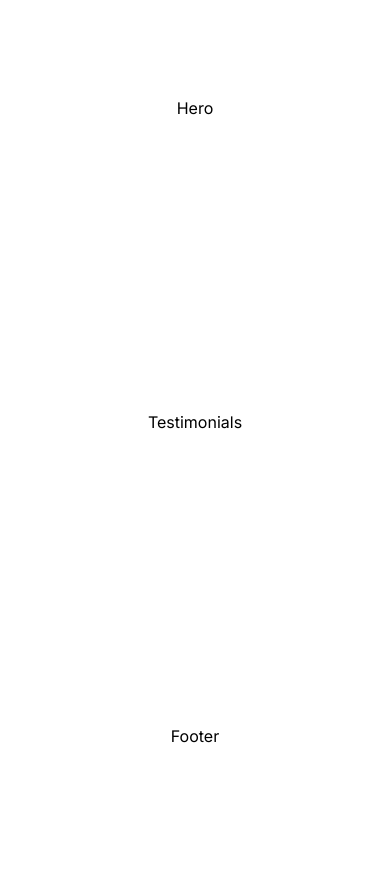
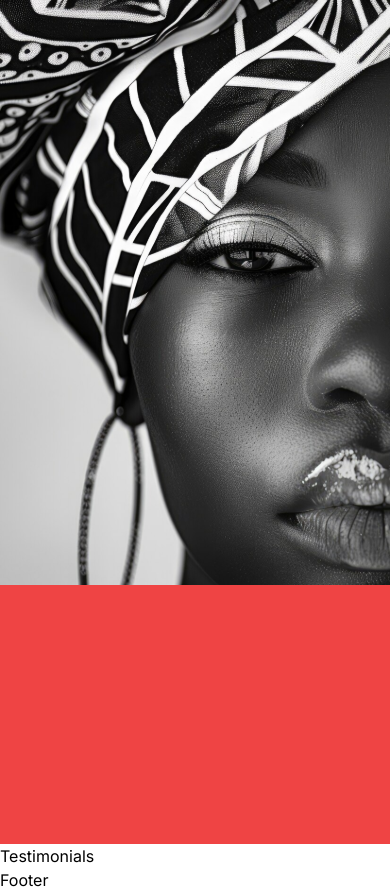
Before and after one commit to GiftMothusi/graphic_designer_web_portfolio, a Next.js app: page / in a window 390 px wide. Before the commit the page ends 844 px from the top, so only its background shows below. Built offline with nearby package versions, Linux system fonts and the light colour scheme.

Commit message:
update to the hero component, also added screen media queries to config file

```diff
--- a/src/app/page.tsx
+++ b/src/app/page.tsx
@@ -5,7 +5,7 @@ import Image from "next/image";
 
 export default function Home() {
   return (
-    <main className="flex min-h-screen flex-col items-center justify-between p-24">
+    <main className="w-full h-full">
         <Hero/>
         <Testimonials/>
         <Footer/>
--- a/src/components/Hero.tsx
+++ b/src/components/Hero.tsx
@@ -1,10 +1,16 @@
+"use client"
 import React from 'react'
+import hero from "../../public/assets/images/hero.svg"
+import Image from 'next/image'
 
 const Hero = () => {
   return (
-    <div>
-        Hero
-    </div>
+    <section className='bg-red-500'>
+        <div className='h-screen'>
+            <Image src={hero} alt="hero-banner" className='w-[532px]'/>
+        </div>
+
+    </section>
   )
 }
 
--- a/tailwind.config.ts
+++ b/tailwind.config.ts
@@ -8,11 +8,26 @@ const config: Config = {
   ],
   theme: {
     extend: {
-      backgroundImage: {
-        "gradient-radial": "radial-gradient(var(--tw-gradient-stops))",
-        "gradient-conic":
-          "conic-gradient(from 180deg at 50% 50%, var(--tw-gradient-stops))",
-      },
+
+    screens: {
+        '3xs': '320px',
+        '2xs': '480px',
+        'xs': '600px',
+        'sm': '640px',
+        'md': '768px',
+        'lg': '1024px',
+        'xl': '1280px',
+        '1xl': '1440px',
+        '2xl': '1536px',
+        '3xl': '1920px',
+        '4xl': '2560px',
+        '5xl': '3840px'
+    },
+    backgroundImage: {
+    "gradient-radial": "radial-gradient(var(--tw-gradient-stops))",
+    "gradient-conic":
+    "conic-gradient(from 180deg at 50% 50%, var(--tw-gradient-stops))",
+    },
     },
   },
   plugins: [],
```
Also changed, not shown: public/assets/images/hero.svg.
